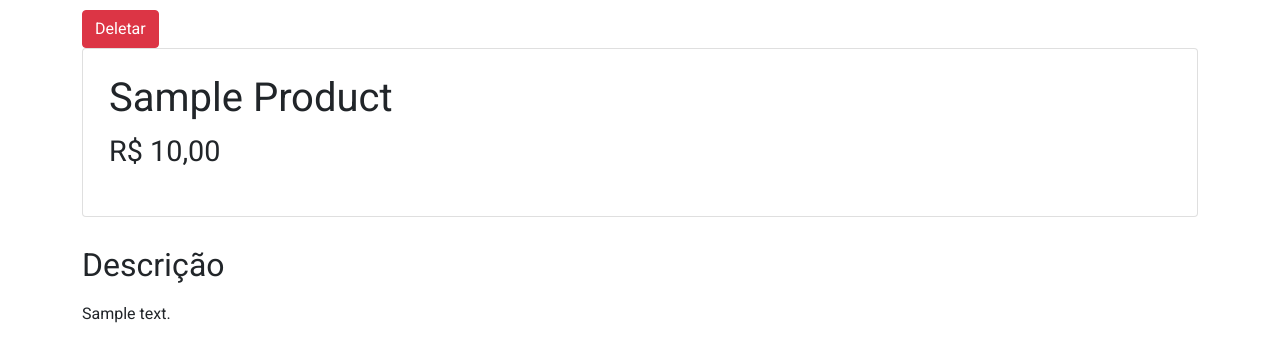
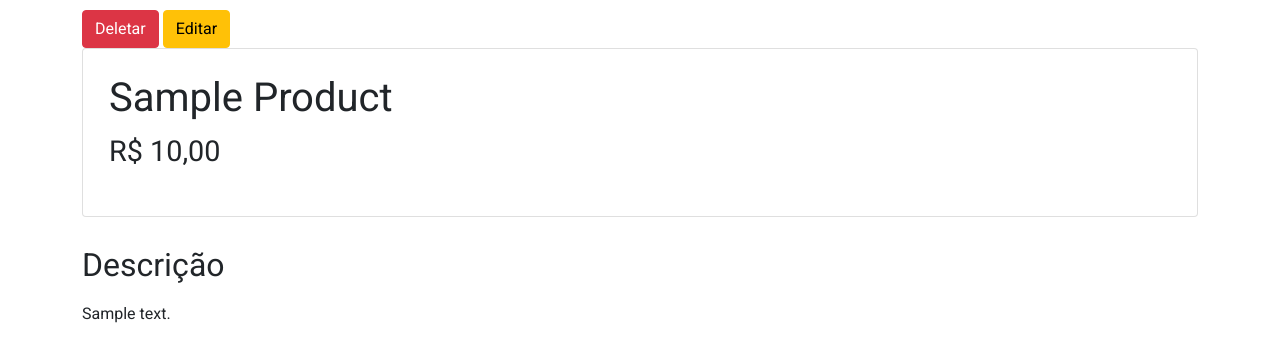
Before and after one commit to The-vinicius/store, a Django app: a page that uses core/templates/products/product_detail.html in a window 1280 px wide. Shown: the part 110-450 px from the top of the page. Run offline with Django 4.2, Linux system fonts and the light colour scheme; tables that the repository leaves empty hold one stand-in row (values such as "Sample post"); parts of the project's set-up code (start-up, migrations or seed data) failed here and were passed over.

Commit message:
button edit created

```diff
--- a/core/templates/products/product_detail.html
+++ b/core/templates/products/product_detail.html
@@ -12,6 +12,7 @@
 <div class="container">
 	{% if user|has_role:'gerente' %}
 		{% include 'products/includes/delete.html' with pk=object.pk%}
+		<a class="btn btn-warning" href="{% url 'products:edit' pk=object.pk %}">Editar</a>
 	{% endif %}
 	<div class="card mobile" style="max-height: 800px;">
 
```
